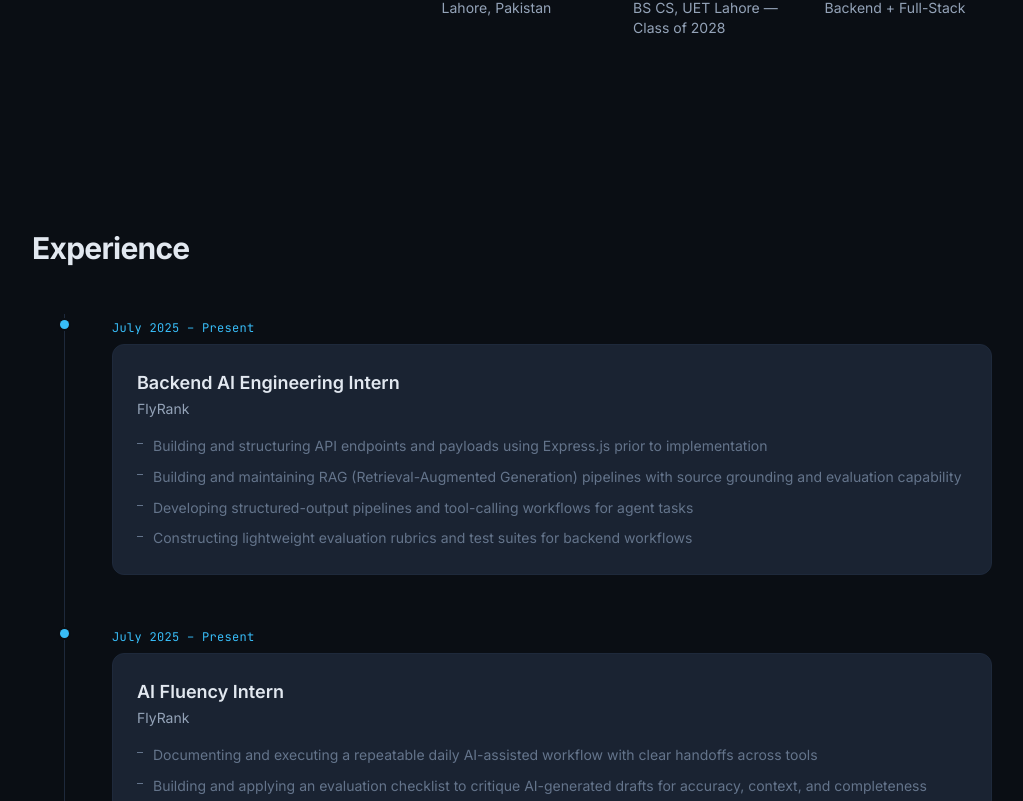
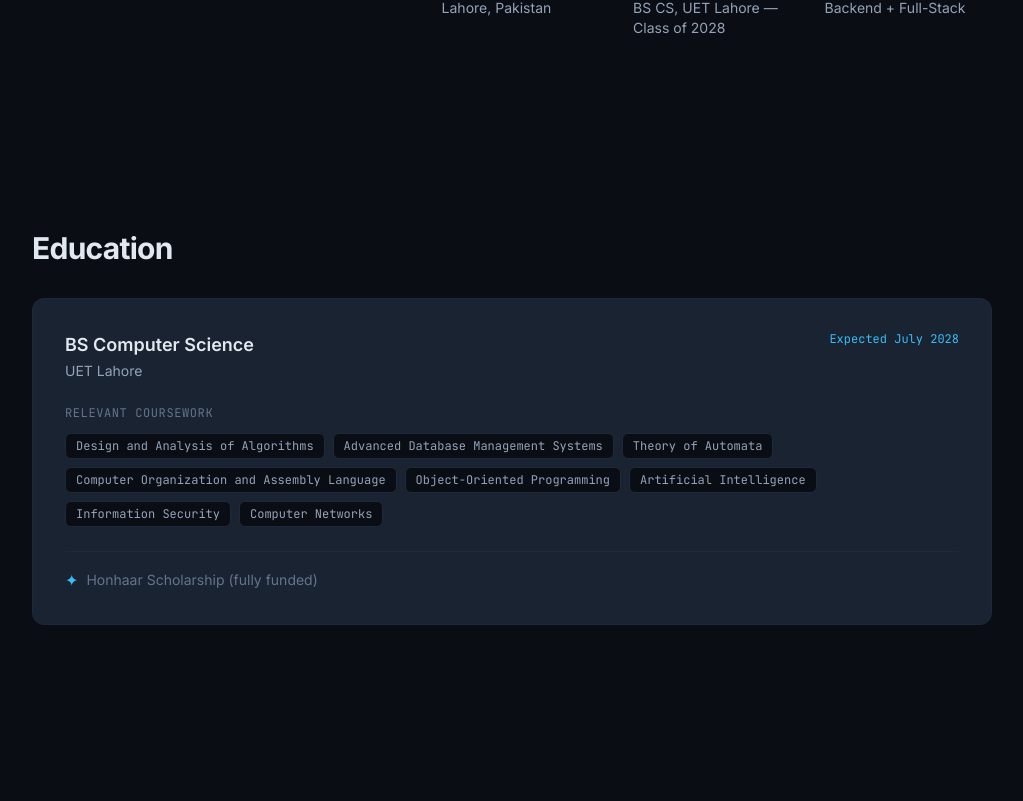
Before and after one commit to Mairaarshad19/Portfolio, a Next.js app: page / in a window 1280 px wide. Shown: the part 1299-2100 px from the top of the page, without its empty margins (128-1151 px from the left). Built offline with nearby package versions, Linux system fonts and the light colour scheme.

Commit message:
feat: add education section

```diff
--- a/src/app/page.tsx
+++ b/src/app/page.tsx
@@ -1,5 +1,6 @@
 import Hero from "@/components/Hero";
 import About from "@/components/About";
+import Education from "@/components/Education";
 import Experience from "@/components/Experience";
 import Projects from "@/components/Projects";
 import Skills from "@/components/Skills";
@@ -9,6 +10,7 @@ export default function Home() {
     <>
       <Hero />
       <About />
+      <Education />
       <Experience />
       <Projects />
       <Skills />
--- /dev/null
+++ b/src/components/Education.tsx
@@ -0,0 +1,55 @@
+import { educationContent } from "@/data/portfolio-content";
+
+export default function Education() {
+  const { degree, institution, year, coursework, honors } = educationContent;
+
+  return (
+    <section id="education" className="py-24">
+      <div className="container-content">
+        <h2 className="text-2xl sm:text-3xl font-bold tracking-tight text-fg mb-8">
+          Education
+        </h2>
+
+        <div className="bg-bg-elevated border border-border rounded-xl p-6 sm:p-8">
+          {/* Degree row */}
+          <div className="flex flex-col sm:flex-row sm:items-start sm:justify-between gap-1 mb-6">
+            <div>
+              <h3 className="text-lg font-semibold text-fg">
+                {degree}
+              </h3>
+              <p className="text-sm text-fg-muted mt-0.5">{institution}</p>
+            </div>
+            <span className="text-xs font-mono text-accent whitespace-nowrap">
+              {year}
+            </span>
+          </div>
+
+          {/* Relevant coursework */}
+          <div className="mb-6">
+            <h4 className="text-xs font-mono text-fg-dim uppercase tracking-wider mb-3">
+              Relevant Coursework
+            </h4>
+            <div className="flex flex-wrap gap-2">
+              {coursework.map((course) => (
+                <span
+                  key={course}
+                  className="px-2.5 py-1 text-xs font-mono text-fg-muted bg-bg border border-border rounded-md"
+                >
+                  {course}
+                </span>
+              ))}
+            </div>
+          </div>
+
+          {/* Honors */}
+          <div className="pt-4 border-t border-border">
+            <span className="inline-flex items-center gap-2 text-sm text-fg-dim">
+              <span className="text-accent text-base">✦</span>
+              {honors}
+            </span>
+          </div>
+        </div>
+      </div>
+    </section>
+  );
+}
--- a/src/components/Navbar.tsx
+++ b/src/components/Navbar.tsx
@@ -6,6 +6,7 @@ import { Menu, X } from "lucide-react";
 const navLinks = [
   { label: "Home", href: "#home" },
   { label: "About", href: "#about" },
+  { label: "Education", href: "#education" },
   { label: "Experience", href: "#experience" },
   { label: "Projects", href: "#projects" },
   { label: "Skills", href: "#skills" },
--- a/src/data/portfolio-content.ts
+++ b/src/data/portfolio-content.ts
@@ -1,3 +1,20 @@
+export const educationContent = {
+  degree: "BS Computer Science",
+  institution: "UET Lahore",
+  year: "Expected July 2028",
+  coursework: [
+    "Design and Analysis of Algorithms",
+    "Advanced Database Management Systems",
+    "Theory of Automata",
+    "Computer Organization and Assembly Language",
+    "Object-Oriented Programming",
+    "Artificial Intelligence",
+    "Information Security",
+    "Computer Networks",
+  ],
+  honors: "Honhaar Scholarship (fully funded)",
+};
+
 export const aboutContent = {
   paragraph: [
     "I'm a Computer Science student at UET Lahore, expected to graduate in 2028. Right now I split my time between two internships at FlyRank — one on backend AI engineering (Express.js, RAG pipelines, structured-output workflows) and one focused on AI fluency and workflow design. Alongside that, I'm building and maintaining a live production website for a freight forwarding client using Next.js 15 and TypeScript.",
```
